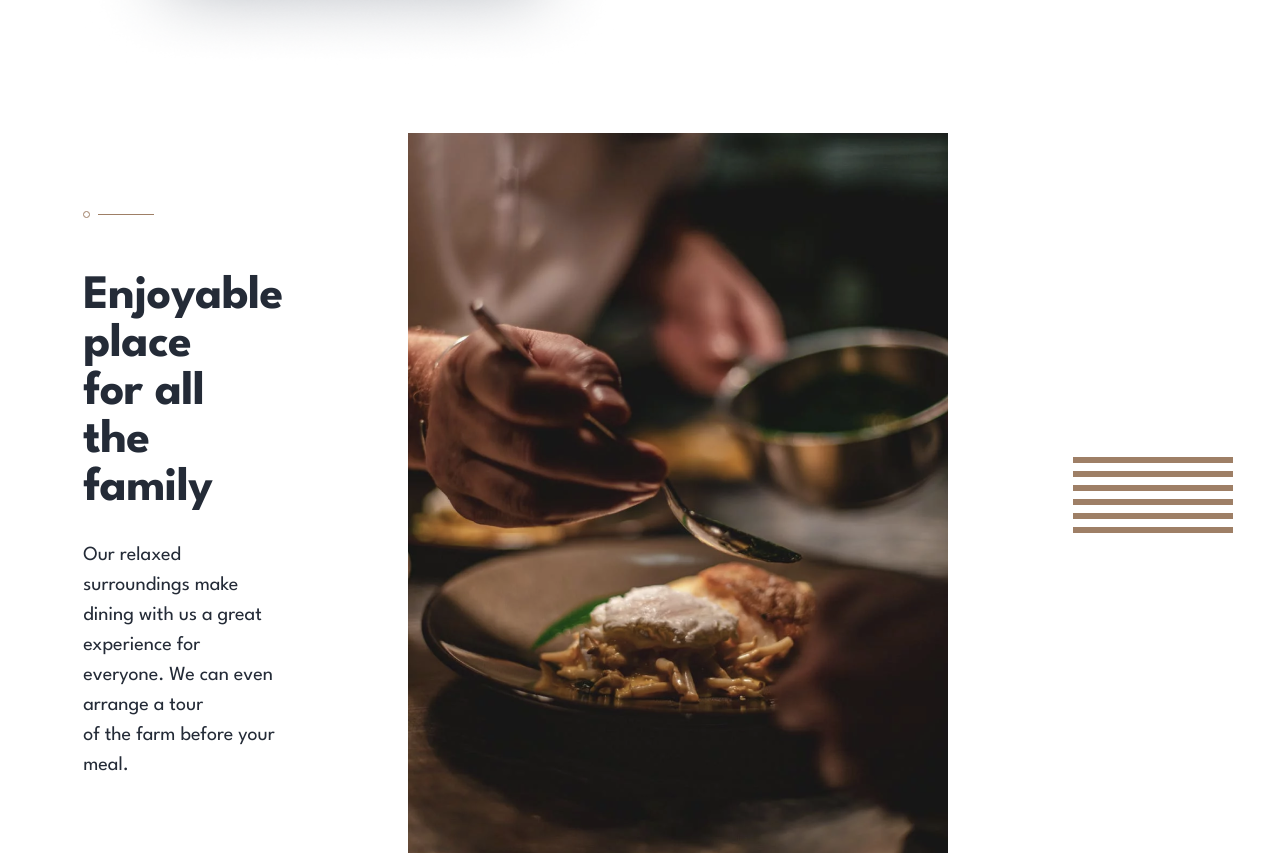
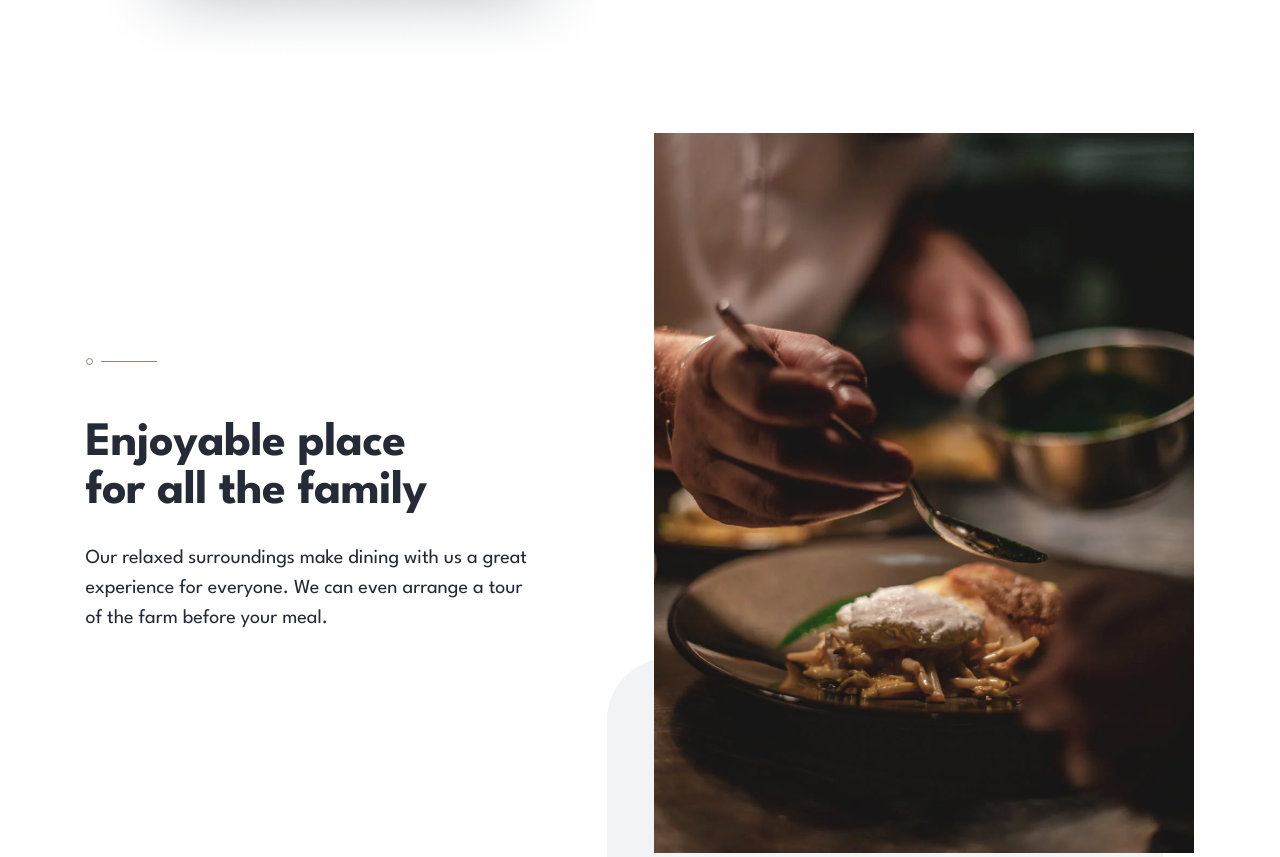
Before and after one commit to tornike2002/food-website, a Next.js app: page / in a window 1280 px wide. Shown: the part 1280-2137 px from the top of the page. Built offline with nearby package versions, Linux system fonts and the light colour scheme.

Commit message:
removed sidemark bad asset

```diff
--- a/src/components/home-sections/home-two.tsx
+++ b/src/components/home-sections/home-two.tsx
@@ -2,7 +2,9 @@ import styled from "styled-components";
 import Image from "next/image";
 import divider from "/public/assets/title-line.svg";
 import homeTwo from "/public/assets/home-side2.png";
-import SideMark from "/public/assets/side-mark.png";
+
+import ImageBg from "/public/assets/image-background-reverse.svg";
+
 export default function HomeTwo() {
   return (
     <HomeSectionTwo>
@@ -21,10 +23,11 @@ export default function HomeTwo() {
       <div className="image-container">
         <Image src={homeTwo} alt="home background" />
       </div>
-      <Image src={SideMark} alt="side Mark" />
+      <Image src={ImageBg} alt="Image background" className="image-bg" />
     </HomeSectionTwo>
   );
 }
+
 const HomeSectionTwo = styled.section`
   display: flex;
   margin: 0 6.5%;
@@ -32,10 +35,31 @@ const HomeSectionTwo = styled.section`
   align-items: center;
   justify-content: space-evenly;
   font-family: "League Spartan", sans-serif;
+  position: relative;
+
+  .image-container {
+    position: relative;
+    z-index: 2; /* Ensure it is above the image background */
+  }
+
+
+
+  .image-bg {
+    position: absolute;
+    bottom: 0;
+    right: 3%;
+    z-index: 0; /* Ensure it is behind the other images */
+    width: 50%;
+    height: auto;
+    overflow: hidden;
+  }
+
   .sectionTwo-wrapper {
     display: flex;
     flex-direction: column;
     gap: 27px;
+    z-index: 1; /* Ensure it is above the background but below other elements */
+
     h1 {
       padding-top: 28px;
       font-weight: 700;
```
Also changed, not shown: public/assets/image-background-reverse.svg (added).
